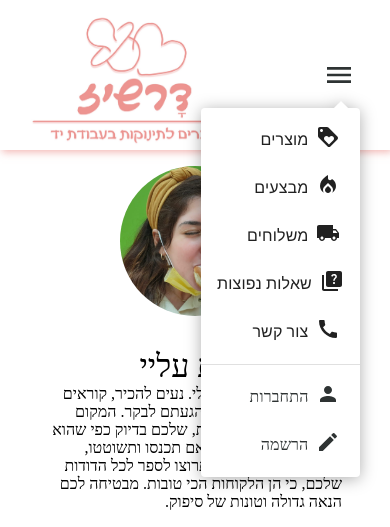
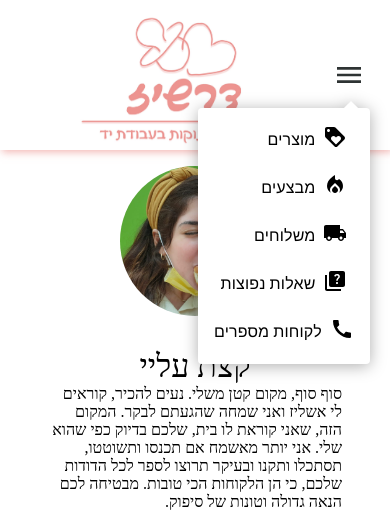
Before and after one commit to Nadaves/darshiz-store, a React (Create React App) app: page / in a window 390 px wide. Both pictures are taken after a click on the button "תפריט". Shown: the top 527 px of the page. Built offline with nearby package versions, Linux system fonts and the light colour scheme; a web font is replaced by a local one.

Commit message:
Updated mobile menu links

```diff
--- a/src/components/Menu.jsx
+++ b/src/components/Menu.jsx
@@ -92,6 +92,10 @@ function MainMenu() {
         transformOrigin={{ horizontal: "right", vertical: "top" }}
         anchorOrigin={{ horizontal: "right", vertical: "bottom" }}
       >
+        <Link
+          to="/products/All"
+          style={{ textDecoration: "inherit", color: "black" }}
+        >
           <MenuItem>
             <TextContainer>
               <Typography>מוצרים</Typography>
@@ -100,6 +104,11 @@ function MainMenu() {
               <LoyaltyIcon />
             </IconContainer>
           </MenuItem>
+        </Link>
+        <Link
+          to="/products/All"
+          style={{ textDecoration: "inherit", color: "black" }}
+        >
           <MenuItem>
             <TextContainer>
               <Typography>מבצעים</Typography>
@@ -108,6 +117,11 @@ function MainMenu() {
               <LocalFireDepartmentIcon />
             </IconContainer>
           </MenuItem>
+        </Link>
+        <Link
+          to="/Shipping"
+          style={{ textDecoration: "inherit", color: "black" }}
+        >
           <MenuItem>
             <TextContainer>
               <Typography>משלוחים</Typography>
@@ -116,6 +130,8 @@ function MainMenu() {
               <LocalShippingIcon />
             </IconContainer>
           </MenuItem>
+        </Link>
+        <Link to="/FAQ" style={{ textDecoration: "inherit", color: "black" }}>
           <MenuItem>
             <TextContainer>
               <Typography>שאלות נפוצות</Typography>
@@ -124,15 +140,21 @@ function MainMenu() {
               <QuizIcon />
             </IconContainer>
           </MenuItem>
+        </Link>
+        <Link
+          to="/Testimonials"
+          style={{ textDecoration: "inherit", color: "black" }}
+        >
           <MenuItem>
             <TextContainer>
-            <Typography>צור קשר</Typography>
+              <Typography>לקוחות מספרים</Typography>
             </TextContainer>
             <IconContainer>
               <CallIcon />
             </IconContainer>
           </MenuItem>
-        <Divider />
+        </Link>
+        {/* <Divider />
         {user && (
           <MenuItem onClick={handleLogout}>
             <TextContainer>התנתק</TextContainer>
@@ -140,8 +162,8 @@ function MainMenu() {
               <Logout />
             </IconContainer>
           </MenuItem>
-        )}
-        {!user && (
+        )} */}
+        {/* {!user && (
           <>
             <Link
               to="/login"
@@ -166,7 +188,7 @@ function MainMenu() {
               </MenuItem>
             </Link>
           </>
-        )}
+        )} */}
       </Menu>
     </React.Fragment>
   );
--- a/src/components/Navbar.jsx
+++ b/src/components/Navbar.jsx
@@ -24,8 +24,8 @@ const WhatsappCont = styled.div`
 
 const Center = styled.div`
   display: flex;
-  flex-grow: 1;
-  justify-content: center;
+  flex-grow: 2;
+  justify-content: flex-end;
   align-items: center;
   padding-top: 1em;
   @media (min-width: 900px) {
```
Lines whose indentation alone changed are shown as unchanged.
